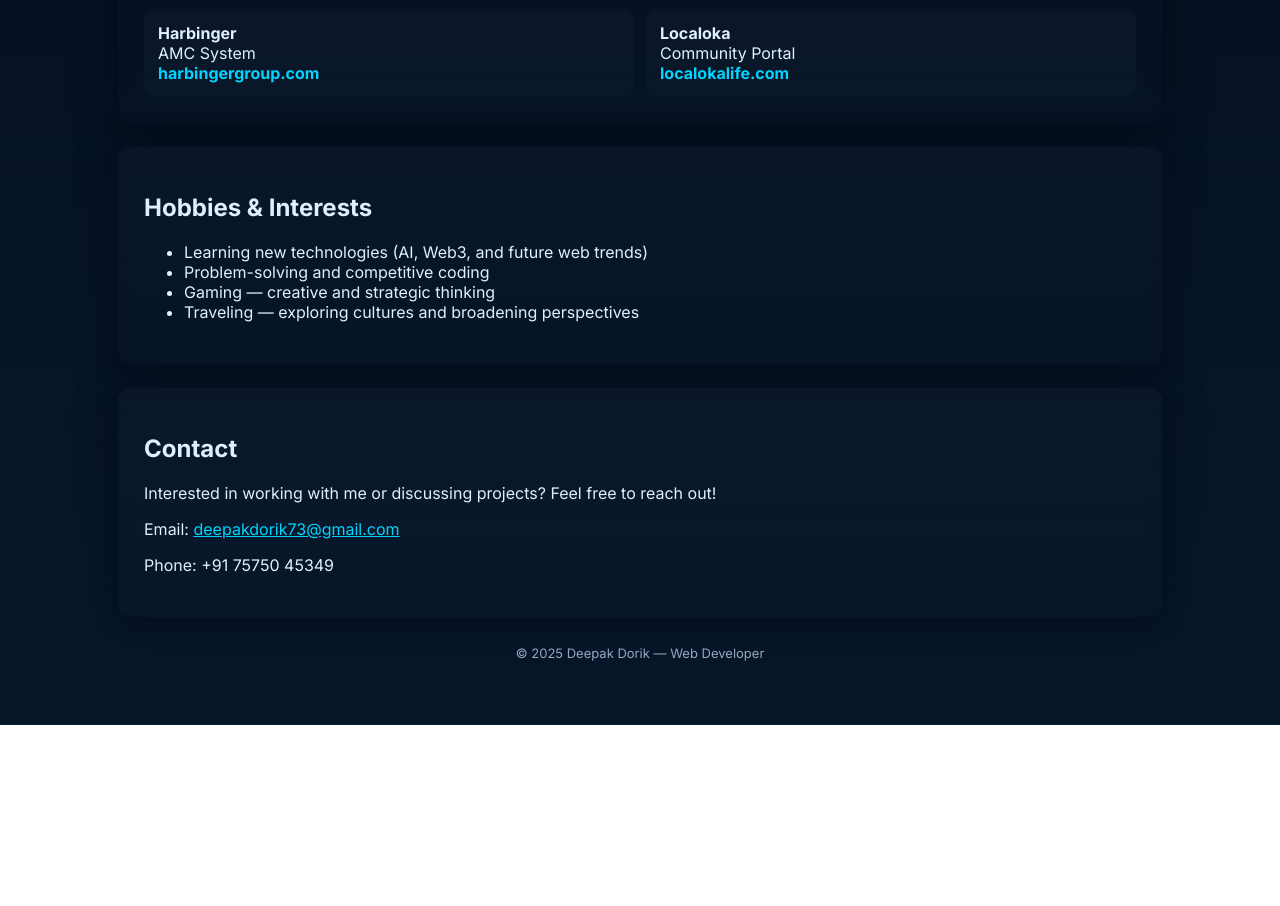
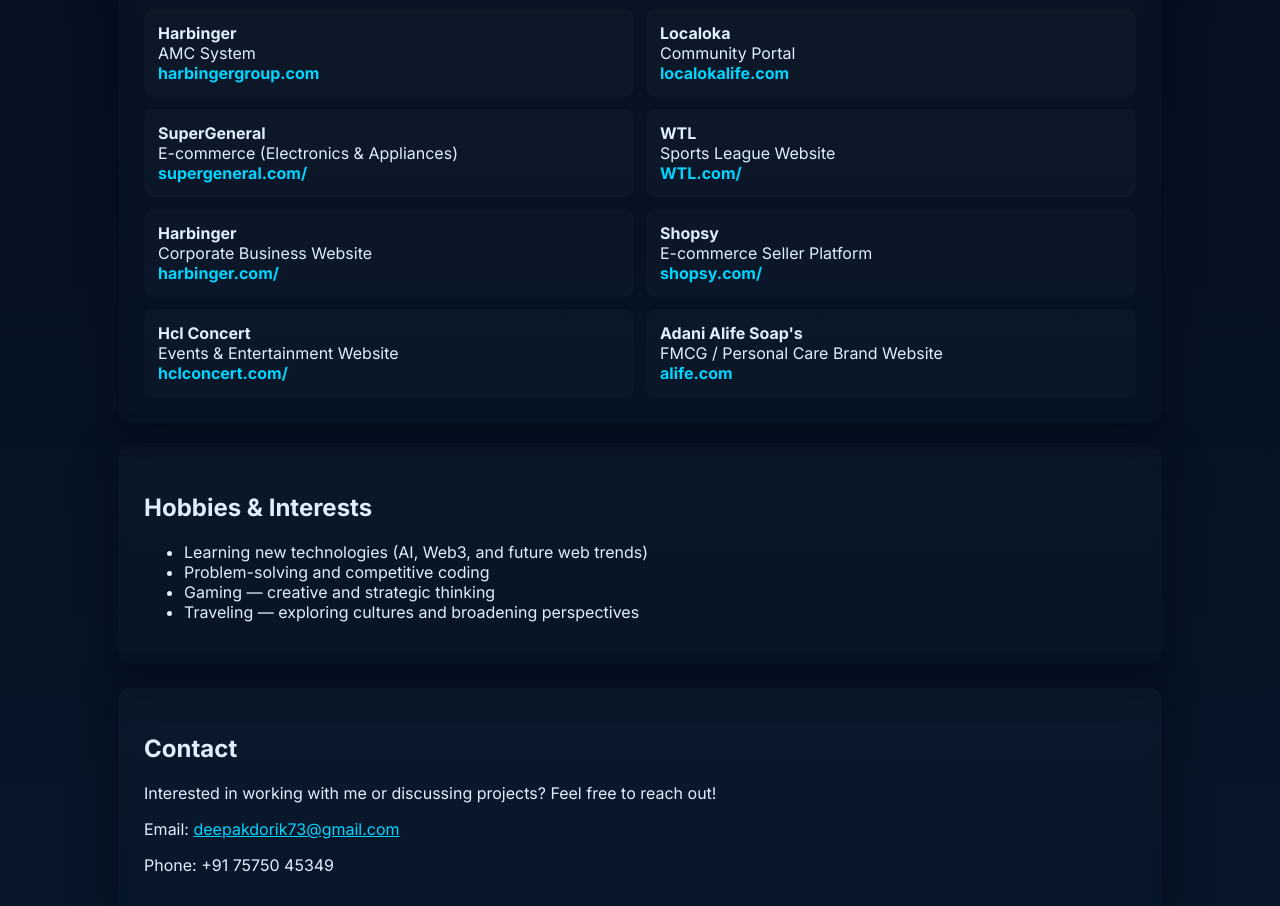
Before and after one commit to Deepakdorik/deepakdorik.github.io, a plain HTML site: page index.html in a window 1280 px wide. Shown: the part 1772-2678 px from the top of the page. Before the commit the page ends 2497 px from the top, so only its background shows below. Drawn offline with Linux system fonts and the light colour scheme.

```diff
--- a/index.html
+++ b/index.html
@@ -148,6 +148,12 @@
         <div class="project"><strong>Sancheti Hospital</strong><div class="small">Healthcare Site</div><a href="https://sanchetihospital.org/" target="_blank">sanchetihospital.org</a></div>
         <div class="project"><strong>Harbinger</strong><div class="small">AMC System</div><a href="https://www.harbingergroup.com/" target="_blank">harbingergroup.com</a></div>
         <div class="project"><strong>Localoka</strong><div class="small">Community Portal</div><a href="https://localokalife.com/" target="_blank">localokalife.com</a></div>
+        <div class="project"><strong>SuperGeneral</strong><div class="small">E-commerce (Electronics & Appliances)</div><a href="https://www.supergeneral.com/" target="_blank">supergeneral.com/</a></div>
+        <div class="project"><strong>WTL</strong><div class="small">Sports League Website</div><a href="https://www.worldtennisleague.com/" target="_blank">WTL.com/</a></div>
+        <div class="project"><strong>Harbinger</strong><div class="small">Corporate Business Website</div><a href="https://harbingergroup.com/" target="_blank">harbinger.com/</a></div>
+        <div class="project"><strong>Shopsy</strong><div class="small">E-commerce Seller Platform</div><a href="https://seller.shopsy.in/" target="_blank">shopsy.com/</a></div>
+        <div class="project"><strong>Hcl Concert</strong><div class="small">Events & Entertainment Website</div><a href="https://www.hclconcerts.com/" target="_blank">hclconcert.com/</a></div>
+        <div class="project"><strong>Adani Alife Soap's</strong><div class="small">FMCG / Personal Care Brand Website</div><a href="https://www.alifepersonalcare.com/" target="_blank">alife.com</a></div>
       </div>
     </section>
 
```
